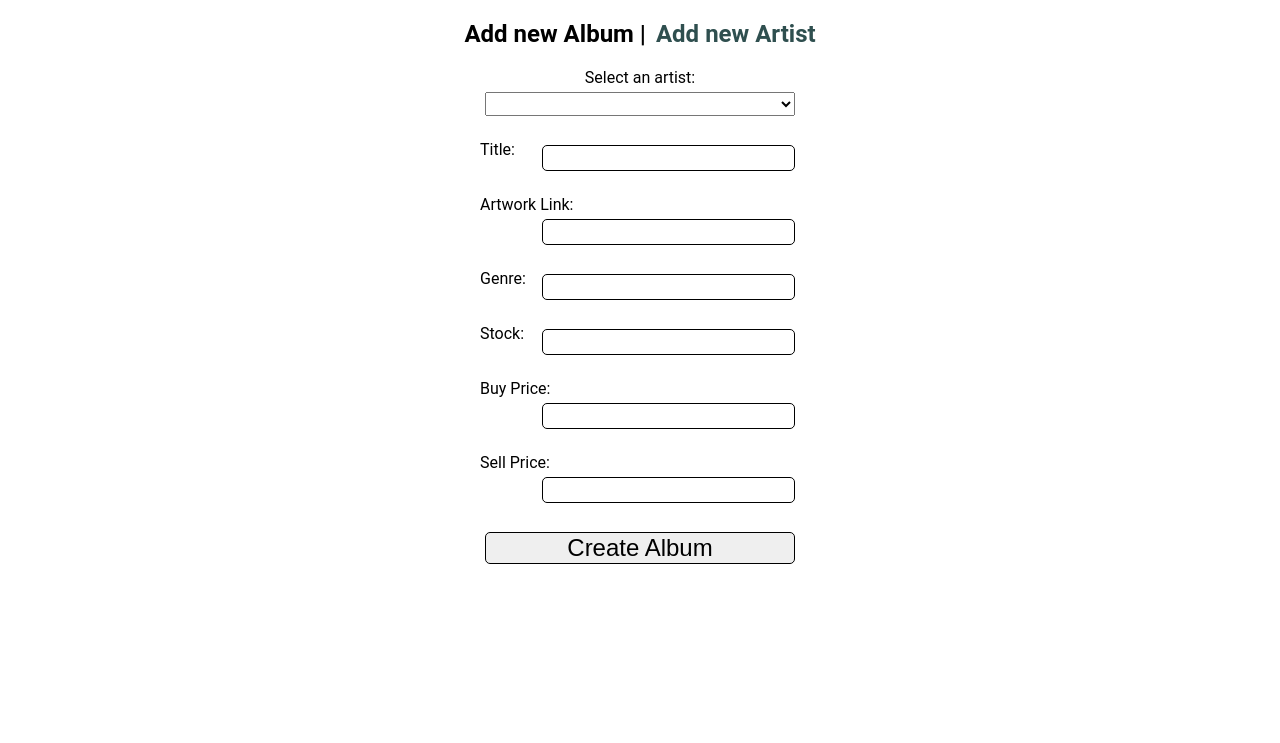
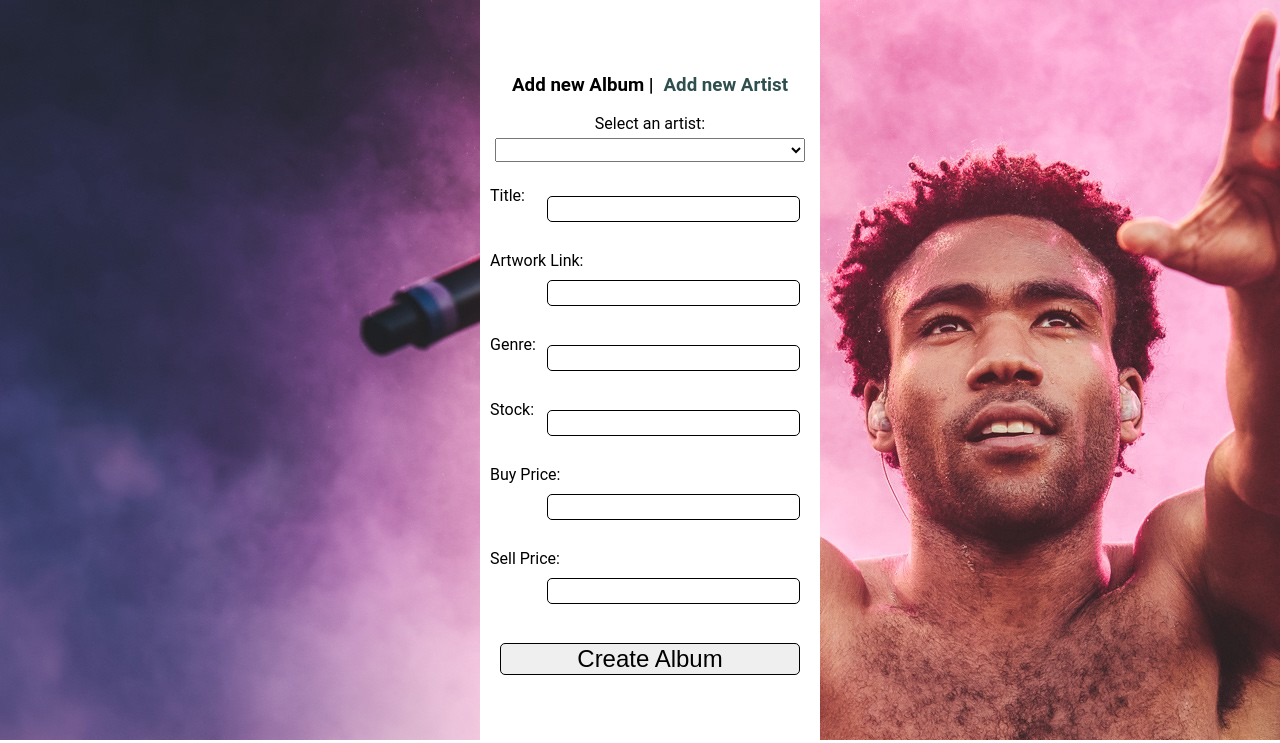
Before and after one commit to nikhsharma/record_store, a Sinatra app: template views/albums/new.erb in a window 1280 px wide. Shown: the part 57-800 px from the top of the page. Run offline with Sinatra, Linux system fonts and the light colour scheme; the template is opened without the code that fills it, so the values that code supplies are empty; parts of the project's set-up code (start-up, migrations or seed data) failed here and were passed over.

```diff
--- a/app.rb
+++ b/app.rb
@@ -9,6 +9,7 @@ require_relative('controllers/inventory_controller.rb')
 
 get '/' do
   @artists = Artist.all()
+  @albums = Album.all()
   erb(:index)
 end
 
--- a/public/styles/forms.css
+++ b/public/styles/forms.css
@@ -14,15 +14,19 @@
   flex-direction: column;
   width: 25vw;
   align-items: space-between;
+  justify-content: center;
   margin-left: 37.5vw;
   margin-right: 37.5vw;
+  background-color: white;
+  height: 90vh;
+  padding: 10px;
 }
 
 .new-album input {
   border-radius: 5px;
   box-shadow: none;
   border: 1px solid black;
-  margin: 5px;
+  margin: 10px;
   float:right;
   font-size: 1.2rem;
 }
--- a/public/styles/structure.css
+++ b/public/styles/structure.css
@@ -39,3 +39,20 @@ a {
 .new-link {
   margin-left: 10px;
 }
+
+#new-album {
+  background-image: url('../images/childish_gambino_profile.jpeg')
+}
+
+#new-album h1 {
+  background-color: white;
+}
+
+#random-covers {
+  display: flex;
+}
+
+.cover-image {
+  height: 25vw;
+  width: 25vw;
+}
--- a/views/albums/new.erb
+++ b/views/albums/new.erb
@@ -1,6 +1,8 @@
-<h1 class="center">Add new Album | <a class="new-link" href="/artists/new">Add new Artist</a> </h1>
+<section id="new-album">
+
 
 <form class="new-album" action="/albums" method="post">
+  <h1 class="center">Add new Album | <a class="new-link" href="/artists/new">Add new Artist</a> </h1>
   <label class="center" for="artist_id">Select an artist:</label>
   <select  name="artist_id" id="artist_id">
     <% @artists.each do |artist| %>
@@ -40,3 +42,5 @@
 <br />
   <input type='submit' value="Create Album">
 </form>
+
+</section>
```
Also changed, not shown: views/index.erb (+7 -0 lines).
